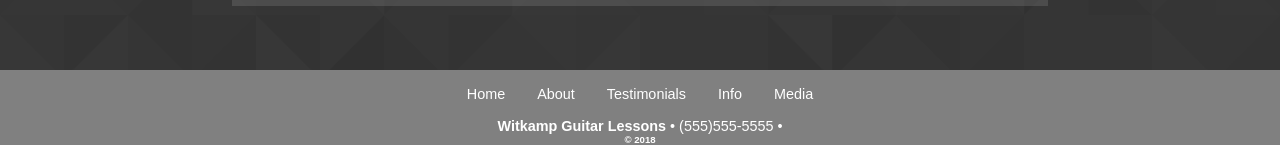
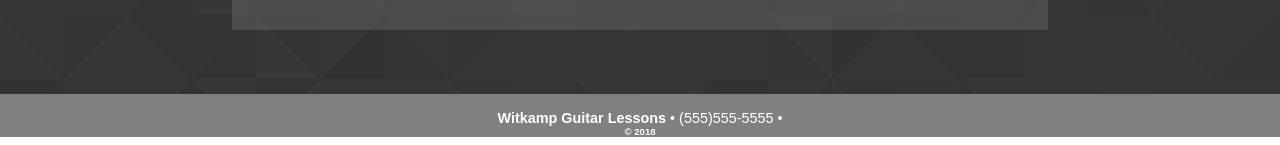
Before and after one commit to GuitarOTronic/paulsSite, a React (Create React App) app: page /policies in a window 1280 px wide. Shown: the part 2417-2562 px from the top of the page. Built offline with nearby package versions, Linux system fonts and the light colour scheme.

Commit message:
fixed policy page sizing

```diff
--- a/src/components/footer.js
+++ b/src/components/footer.js
@@ -9,13 +9,13 @@ class Footer extends Component{
       <footer className='footer'>
 
         <div className='footerNav'>
-          <ul>
+          {/* <ul>
             <Link to ='/' ><li> Home </li></Link>
             <Link to='about'><li> About </li></Link>
             <Link to='testimonials'><li> Testimonials </li></Link>
             <Link to='policies'><li> Info </li></Link>
             <Link to='music'><li> Media </li></Link>
-          </ul>
+          </ul> */}
           <p><b>Witkamp Guitar Lessons</b> • (555)555-5555 • </p>
           <h6>© 2018</h6>
         </div>
--- a/src/components/home/home.js
+++ b/src/components/home/home.js
@@ -105,7 +105,7 @@ class Home extends Component{
           </div>
 
         </div>
-        <div className='divider'>
+        <div className='divider '>
           <h3 className='centerDiv' style={{'color':'#fff'}}>Student Performing Piece</h3>
         </div>
 
--- a/src/css/footer.css
+++ b/src/css/footer.css
@@ -10,10 +10,12 @@
   /* height: 100px; */
   font-size: .9rem;
   min-width: 100vw;
+  max-width: 100vw;
   background: grey;
   color:#fff;
   display: flex;
   flex-direction: column;
+  justify-content: space-between;
 }
 .footerNav p{
   margin:1rem 0 0 0;
@@ -28,7 +30,8 @@
   align-self: center;
 }
 .footerNav a{
-  padding:1rem;
+  /* padding:1rem; */
+
   padding-bottom: 0;
 }
 
--- a/src/css/home.css
+++ b/src/css/home.css
@@ -120,12 +120,12 @@ footer a{
   display: flex;
   flex-direction: row;
   height: 110px;
-  /* color:#2d3e50; */
   color: #fff;
 }
 
 .homeTitle h1{
   margin:0;
+  align-self: center;
 }
 
 .modalStyling{
--- a/src/css/policies.css
+++ b/src/css/policies.css
@@ -106,7 +106,7 @@
   }
   .neighborhoodContainer{
     margin: 1rem;
-    /* padding: 1.5rem 0; */
+    padding: 1.5rem 0;
   }
   .neighborhoodLocation li{
     padding: .5rem ;
```
